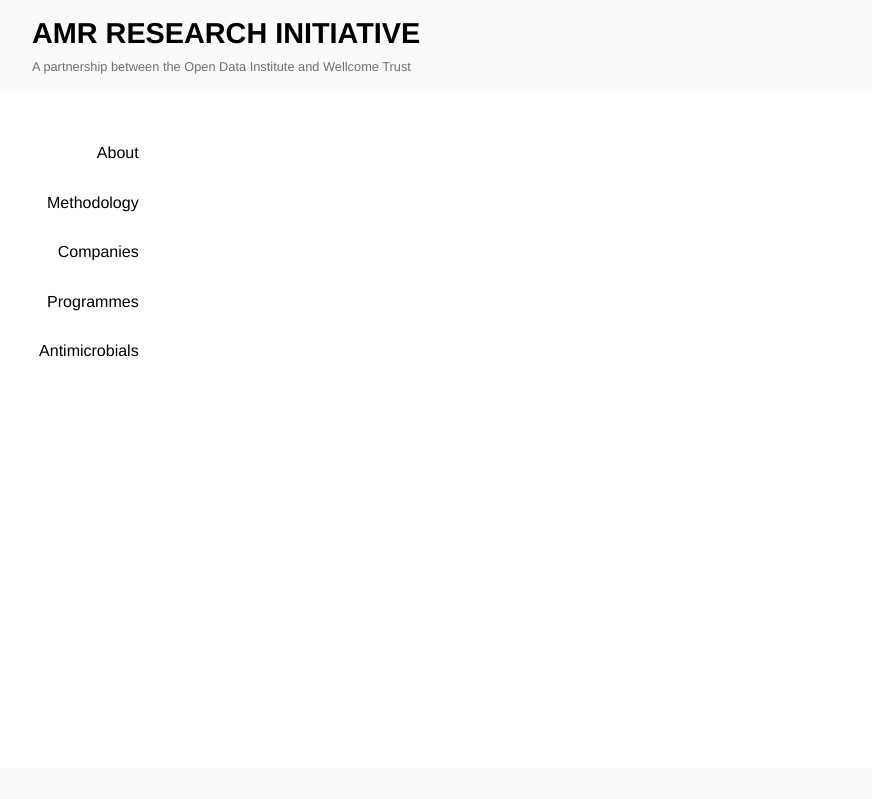
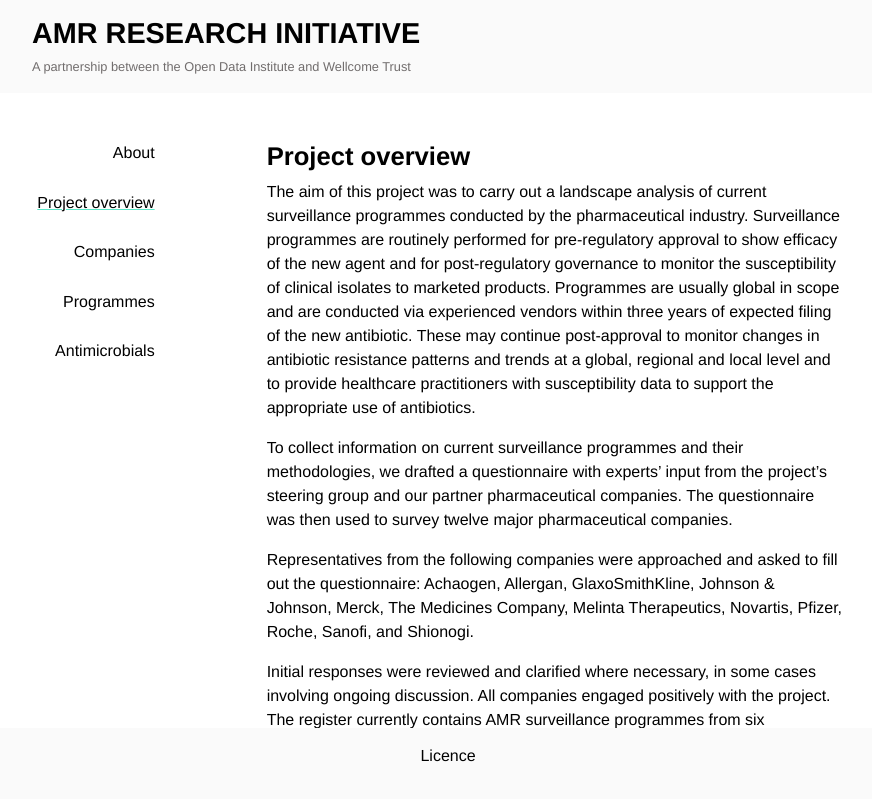
Before and after one commit to theodi/amr-frontend, a Vue app: page /project-overview in a window 1280 px wide. Shown: the top 799 px of the page, without its empty margins (192-1064 px from the left). Built offline with nearby package versions, Linux system fonts and the light colour scheme.

Commit message:
Copy updated to most recent submission

```diff
--- a/src/App.vue
+++ b/src/App.vue
@@ -10,7 +10,7 @@
 			<div class="menu">
 				<div class="menu-links">
 					<router-link :to="{ path: '/' }" class="link">About</router-link>
-					<router-link :to="{ path: '/methodology' }" class="link">Methodology</router-link>
+					<router-link :to="{ path: '/project-overview' }" class="link">Project overview</router-link>
 					<router-link :to="{ path: '/companies' }" class="link">Companies</router-link>
 					<router-link :to="{ path: '/programmes' }" class="link">Programmes</router-link>
 					<router-link :to="{ path: '/antimicrobials' }" class="link">Antimicrobials</router-link>
@@ -20,6 +20,7 @@
 				<router-view></router-view>
 			</div>
 			<div class="footer">
+				<p>Licence</p>
 			</div>
 		</div>
   </div>
--- a/src/assets/stylesheets/application.scss
+++ b/src/assets/stylesheets/application.scss
@@ -62,8 +62,6 @@
 		grid-column: span 4;
 		grid-row: span 12;
 		padding: 2em;
-		padding-right: 3em;
-		margin-left: 10vw;
 		text-align: right;
 
 		.menu-links {
@@ -87,10 +85,9 @@
 	}
 
 	.content {
-		grid-column: span 8;
+		grid-column: span 6;
 		grid-row: span 12;
 		padding: 2em;
-		margin-right: 10vw;
 	}
 
 	.footer {
--- a/src/components/Companies.vue
+++ b/src/components/Companies.vue
@@ -1,6 +1,10 @@
 <template>
 	<div>
 		<h2 class="title-head">Companies</h2>
+		<p>Pharmaceutical companies develop and market multiple drugs, including
+		antimicrobials. They also conduct surveillance of antimicrobial resistance
+		(AMR). This register contains information on six companies who conduct AMR
+		surveillance.</p>
 		<div v-for="c in sortedArray" :key="c.id">
 			<div class="box">
 				<h3>{{ c.name }}</h3>
--- a/src/components/Home.vue
+++ b/src/components/Home.vue
@@ -1,11 +1,9 @@
 <template>
 	<div>
-		<p>The threat caused by <a href="http://www.who.int/antimicrobial-resistance/en/">
-		antimicrobial resistance</a> (AMR) is a growing and
-		urgent global health problem. Currently, up to 700,000 people globally,
-		including 50,000 people in Europe and the USA, die each year due to drug
-		resistance in illnesses such as bacterial infections, malaria, HIV/AIDS and
-		tuberculosis.</p>
+		<p>The threat caused by antimicrobial resistance (AMR) is a growing and urgent
+		global health problem. Currently, up to 700,000 people globally, including
+		50,000 people in Europe and the USA, die each year due to drug resistance in
+		illnesses such as bacterial infections, malaria, HIV/AIDS and tuberculosis.</p>
 		<p>In 2016, a number of pharmaceutical companies signed two declarations,
 		committing to sharing surveillance data to make it accessible to public
 		health bodies and healthcare professionals:</p>
@@ -15,15 +13,48 @@
 			<li>The <a href="https://www.un.org/pga/71/wp-content/uploads/sites/40/2016/09/DGACM_GAEAD_ESCAB-AMR-Draft-Political-Declaration-1616108E.pdf">
 			United Nations Global Assembly Declaration</a> (September 2016)</li>
 		</ul>
-		<p>There is an accepted need to share data form the global antibiotic
-		surveillance studies externally to guide appropriate antibiotic prescription,
-		to set up new breakpoints for antibiotics and to encourage wider innovation
-		in this area.</p>
+		<p>There is a need to share data from the global antibiotic surveillance
+		studies more broadly. This will improve the understanding on resistance
+		trends, inform appropriate antibiotic and vaccines use and encourage wider
+		innovation in this important area of public health.</p>
+		<p>Why are surveillance data important?</p>
+		<p>Surveillance enables the assessment of incidence rates of resistance to
+		various antibiotics globally, nationally, regionally, and at the hospital-level.
+		Data can also be used to understand gaps and guide research efforts to develop
+		new products to address these gaps.</p>
+		<h2>About the initiative</h2>
+		<p>This initiative, grant-funded by Wellcome's Drug-Resistant Infections
+		Priority Programme, is a pilot project focused on gathering and openly
+		publishing data on industry sponsored human antimicrobial surveillance
+		programmes.</p>
+		<p>With the active participation from leading pharmaceutical organisations,
+		interested research organisations, and direction from Wellcome and The Open
+		Data Institute, we want to foster collaboration and develop a common and
+		sustainable framework for the use of these datasets.</p>
+		<p>A Steering Group is providing guidelines for the project, making sure it
+		is on track and aligned with the overall objective. It is composed of Wellcome,
+		the Open Data Institute, Public Health England, GlaxoSmithKline, Pfizer,
+		Longitude 174 and researchers from University College London.</p>
+		<p>Our aim is to encourage discussions and debate on data availability.
+		Insights and learnings can then be derived which will benefit clinicians,
+		global organisations such as the United Nations, the World Health Organisation,
+		and wider society.</p>
+		<p>We would like to thank all companies who took part in this initiative
+		<router-link :to="{ path: '/project-overview' }" class="link">(see project overview)</router-link>.</p>
+		<h2>Contact</h2>
+		<p>For further information, please contact
+		<a href="mailto:david.beardmore@theodi.org">David Beardmore</a>,
+		Commercial Director at the Open Data Institute.</p>
 		<h2>Wellcome Trust</h2>
-		<p>The Wellcome Trust is a global charitable foundation, both politically and
-		financially independent. We support scientists and researchers, take on big
-		problems, fuel imaginations, and spark debate.</p>
-		<p>Find out more about the Wellcome Trust <a href="https://wellcome.ac.uk/about-us">here</a></p>
+		<p>Wellcome exists to improve health for everyone by helping great ideas to
+		thrive. We're a global charitable foundation, both politically and financially
+		independent. We support scientists and researchers, take on big problems,
+		fuel imaginations and spark debate. Wellcome is a charity registered in
+		England and Wales, no. 210183. Its sole trustee is The Wellcome Trust
+		Limited, a company registered in England and Wales, no. 2711000
+		(whose registered office is at 215 Euston Road, London NW1 2BE, UK)</p>
+		<img src="https://static1.squarespace.com/static/582df1a059cc6819b296dc18/59b0346be5dd5bf05630284b/59b03483cf81e08cebd27669/1504720252596/250px-Wellcome_Trust_logo.svg.png" alt="Wellcome Trust">
+		<p>Find out more about Wellcome <a href="https://wellcome.ac.uk/about-us">here</a></p>
 		<h2>ODI</h2>
 		<p>The ODI was co-founded in 2012 by the inventor of the web Sir Tim Berners-Lee
 		and Artificial Intelligence expert Sir Nigel Shadbolt to advocate for the
@@ -36,37 +67,8 @@
 		space based in the heart of London’s thriving Shoreditch area, the ODI invites
 		everyone interested in developing with data – whether on an individual,
 		organisational or global level – to get in touch.</p>
+		<img src="https://jobs.theguardian.com/getasset/1607e58f-a71b-4ffd-9a66-bc43d00a006e/" alt="Open Data Institute">
 		<p>Find out more about the ODI <a href="https://theodi.org">here</a></p>
-		<h2>About the initiative</h2>
-		<p>This initiative, grant-funded by the Wellcome Trust, will focus on openly
-			publishing industry sponsored human antimicrobial surveillance data in order:</p>
-		<ul>
-			<li>to improve understanding of resistance trends</li>
-			<li>to inform appropriate antibiotic and vaccine use and over time, to help
-				increase surveillance capabilities globally.</li>
-		</ul>
-		<p>With the active participation and data from leading pharmaceutical
-			organisations, interested research organisations, and direction from the
-			Wellcome Trust and The Open Data Institute, the goal is to agree common
-			standards and develop a web-based platform for making antimicrobial
-			resistance surveillance data openly published.</p>
-		<p>Insights and learnings can then be derived which will benefit clinicians,
-			global organisations such as the United Nations, the World Health
-			Organisation, and wider society.</p>
-		<h2>Plan</h2>
-		<p>The initiative is structured around the following activities:</p>
-		<ul>
-			<li>Workshop of interested parties to develop a plan for common standards
-			and a single portal was held in July 2017 in London.</li>
-			<li>Three-month research phase that will began in November 2017 - which
-			aims to identify all available human antimicrobial surveillance data, to
-			assess how openly available these data sets are</li>
-			<li>Second workshop held in March 2018 to disseminate the results of the
-			research phase and to present the online portal. The outputs of this workshop
-			will determine the next stages of the initiative.</li>
-		</ul>
-		<h2>Contact</h2>
-		<p>For further information, please contact <a href="mailto:david.beardmore@theodi.org">David Beardmore</a>, Commercial Director at the Open Data Institute.</p>
 	</div>
 </template>
 
@@ -78,4 +80,12 @@
 </script>
 
 <style scoped>
+h2 {
+	margin-top: 1.4em;
+}
+
+img {
+	margin-top: 1em;
+	height: 75px;
+}
 </style>
--- a/src/components/Methodology.vue
+++ b/src/components/Methodology.vue
@@ -1,22 +1,33 @@
 <template>
 	<div>
-		<h2 class="title-head">Methodology</h2>
-		<p>We initially compiled a list of fields that it would be desirable to
-		collect information on and discussed surveillance methodology with experts
-		from partner pharmaceutical companies. We then drafted a questionnaire based
-		on these discussions and the project’s aims. After multiple rounds of feedback
-		from experts on the project’s steering group, including those from partner
-		pharmaceutical companies, we finalised a short eight-page questionnaire.
-		Many were omitted for future consideration rather than risk overloading the
-		companies with requests for information.</p>
-		<p>We contacted representatives from twelve major pharmaceutical companies
-		explaining the project and asking them to fill out this questionnaire. Initial
-		responses were reviewed and clarified where necessary, in some cases involving
-		ongoing discussion. The register currently contains AMR surveillance programmes
-		from six companies, as not all companies had relevant activities to report
-		at this point in time.</p>
+		<h2 class="title-head">Project overview</h2>
+		<p>The aim of this project was to carry out a landscape analysis of current
+		surveillance programmes conducted by the pharmaceutical industry.
+		Surveillance programmes are routinely performed for pre-regulatory approval
+		to show efficacy of the new agent and for post-regulatory governance to monitor
+		the susceptibility of clinical isolates to marketed products. Programmes are
+		usually global in scope and are conducted via experienced vendors within three
+		years of expected filing of the new antibiotic. These may continue post-approval
+		to monitor changes in antibiotic resistance patterns and trends at a global,
+		regional and local level and to provide healthcare practitioners with
+		susceptibility data to support the appropriate use of antibiotics.</p>
+		<p>To collect information on current surveillance programmes and their
+		methodologies, we drafted a questionnaire with experts’ input from the
+		project’s steering group and our partner pharmaceutical companies. The
+		questionnaire was then used to survey twelve major pharmaceutical companies.</p>
+		<p>Representatives from the following companies were approached and asked to
+		fill out the questionnaire: Achaogen, Allergan, GlaxoSmithKline, Johnson &
+		Johnson, Merck, The Medicines Company, Melinta Therapeutics, Novartis, Pfizer,
+		Roche, Sanofi, and Shionogi.</p>
+		<p>Initial responses were reviewed and clarified where necessary, in some
+		cases involving ongoing discussion. All companies engaged positively with the
+		project. The register currently contains AMR surveillance programmes from six
+		companies, as not all companies had relevant activities to report on at the
+		time of the survey.</p>
+		<p>The information collected may not be comprehensive. Some information was
+		omitted for future consideration.</p>
 		<p>The responses were then cleaned and converted into JSON format. The data
-		structure of the register consists of three types of object: companies,
+		structure of the register consists of three types of objects: companies,
 		surveillance programmes, and antimicrobials. Companies can have multiple
 		programmes; programmes can collect data on multiple antimicrobials; which
 		themselves can sit within multiple programmes and companies.</p>
--- a/src/router/index.js
+++ b/src/router/index.js
@@ -20,7 +20,7 @@
 			component: HomePage
 		},
 		{
-			path: '/methodology',
+			path: '/project-overview',
 			name: 'Methodology',
 			component: MethodologyPage
 		},
```
Also changed, not shown: src/components/Antimicrobials.vue (+7 -0 lines).
